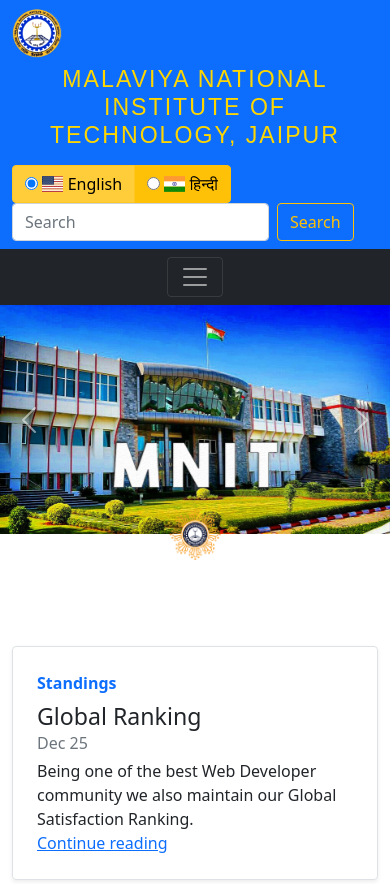
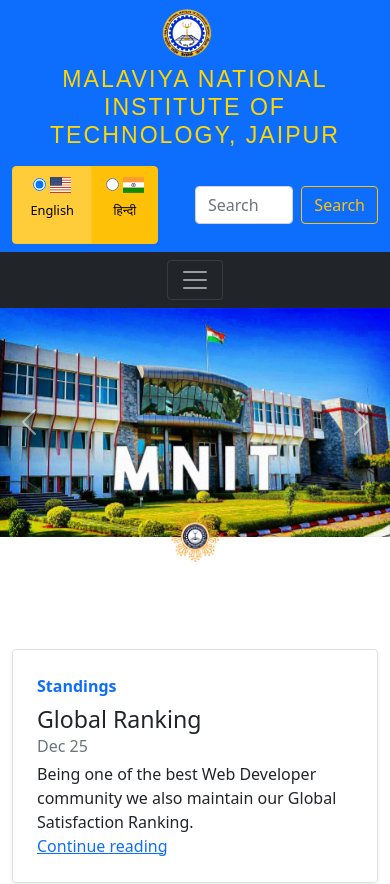
Before and after one commit to salt-n-ice/College-website-project, a plain HTML site: page index.html in a window 390 px wide. Shown: the top 884 px of the page. Drawn offline with nearby package versions, Linux system fonts and the light colour scheme.

Commit message:
navbar-1 made more responsive

```diff
--- a/index.html
+++ b/index.html
@@ -20,7 +20,10 @@
     <div class="header">
         <nav class="navbar navbar-expand-lg navbar-dark bg-primary">
             <div class="container-fluid">
-              <span><a class="navbar-brand" href="#"> <img height="50px" src="Mnit_logo-1-298x300.png" alt=""> </a></span>
+              <div class="top-logo">
+                <span><a class="navbar-brand" href="#"> <img width="50px" src="Mnit_logo-1-298x300.png" alt=""> </a></span>
+              </div>
+
               <span>  <a class="nav-link active" style="color: gold;" id="color-yellow" aria-current="page" href="#"> <h3 class="Topmost" id="instituteName"> Malaviya National Institute of Technology, Jaipur </h3> </a></span>
 
               <!-- <button class="navbar-toggler" type="button" data-bs-toggle="collapse" data-bs-target="#navbarSupportedContent" aria-controls="navbarSupportedContent" aria-expanded="false" aria-label="Toggle navigation">
@@ -35,21 +38,25 @@
               </select>
                -->
                           <!-- language picker Radio button -->
-               <div class="btn-group btn-group-toggle" data-toggle="buttons">
+               <div class="lang-btn btn-group btn-group-toggle" data-toggle="buttons">
                 <label class="btn btn-warning active">
-                  <input type="radio" name="options" id="option1" autocomplete="off" checked> <span class="flag-icon flag-icon-us"></span> English
+                  <input type="radio" name="options" id="option1" autocomplete="off" checked> <span class="flag-icon flag-icon-us"></span>
+                  <span class="lang-txt">English</p>
                 </label>
                 <label class="btn btn-warning">
-                  <input type="radio" name="options" id="option2" autocomplete="off"> <span class="flag-icon flag-icon-in"></span> हिन्दी
+                  <input type="radio" name="options" id="option2" autocomplete="off"> <span class="flag-icon flag-icon-in"></span>
+                  <span class="lang-txt">हिन्दी</p>
                 </label>
               </div>
 
 
               <!-- search bar -->
-              <form class="d-flex">
-                <input class="form-control me-2" type="search" placeholder="Search" aria-label="Search">
-                <button class="btn btn-outline-warning" type="submit">Search</button>
-              </form>
+              <div class="search-bar">
+                <form class="d-flex">
+                  <input class="form-control me-2" type="search" placeholder="Search" aria-label="Search">
+                  <button class="btn btn-outline-warning" type="submit">Search</button>
+                </form>
+              </div>
               <!-- <div class="collapse navbar-collapse" id="navbarSupportedContent">
                 <ul class="navbar-nav me-auto mb-2 mb-lg-0">
                   <li class="nav-item">
@@ -441,6 +448,7 @@
     <script src="https://ajax.googleapis.com/ajax/libs/jquery/3.5.1/jquery.min.js"></script>
     <script src="index.js" charset="utf-8"></script>
 
+
     <!-- Option 2: Separate Popper and Bootstrap JS -->
     <!--
     <script src="https://cdn.jsdelivr.net/npm/@popperjs/core@2.5.4/dist/umd/popper.min.js" integrity="sha384-q2kxQ16AaE6UbzuKqyBE9/u/KzioAlnx2maXQHiDX9d4/zp8Ok3f+M7DPm+Ib6IU" crossorigin="anonymous"></script>
--- a/index.js
+++ b/index.js
@@ -34,16 +34,16 @@
 // });
 
 // Changes the institute name to english and hindi every 5 seconds
-var instituteName = ['Malaviya National Institute of Technology, Jaipur', 'मालवीय राष्ट्रीय प्रौद्योगिकी संस्थान, जयपुर'];
-var i = 0;
-var intervalId = setInterval(function() {
-  document.getElementById('instituteName').innerHTML = instituteName[i];
-  if (i == (instituteName.length - 1)) {
-    i = 0;
-    //we can even clear interval here to make heading stay as last one in array
-    //cleanInterval(intervalId);
-
-  } else {
-    i++;
-  }
-}, 5000)
+// var instituteName = ['Malaviya National Institute of Technology, Jaipur', 'मालवीय राष्ट्रीय प्रौद्योगिकी संस्थान, जयपुर'];
+// var i = 0;
+// var intervalId = setInterval(function() {
+//   document.getElementById('instituteName').innerHTML = instituteName[i];
+//   if (i == (instituteName.length - 1)) {
+//     i = 0;
+//     //we can even clear interval here to make heading stay as last one in array
+//     //cleanInterval(intervalId);
+//
+//   } else {
+//     i++;
+//   }
+// }, 5000)
--- a/style.css
+++ b/style.css
@@ -1,5 +1,24 @@
 body{
   background-color: rgb(22, 80, 255);
+}
+/* breakpoint of logo at 636px width */
+@media screen and (max-width: 650px) {
+  .top-logo {
+    display: block;
+    margin: 0 auto;
+  }
+}
+/* breakpoint of search-bar at 540px width */
+@media screen and (max-width: 540px) {
+  .search-bar{
+    width: 50%;
+  }
+  .lang-btn{
+    width: 40%;
+  }
+}
+.lang-txt{
+  font-size: 0.8rem;
 }
 .Topmost{
   text-align: center;
--- a/styles.css
+++ /dev/null
@@ -1,25 +0,0 @@
-
-.header{
-  background-color: white;
-  text-align: center;
-  /* margin-top: -20px;
-  padding-top: 20px; */
-  height: 89px;
-}
- .nav-item{
-  padding-left: 100px;
-}
-#sticky{
-  position: -webkit-sticky;
-  position: sticky;
-  top: 0;
-
-}
-.middle{
-  width: 100%;
-  text-align: center;
-  position: absolute;
-}
-.mid-common{
-  height: 200px;
-}
```
